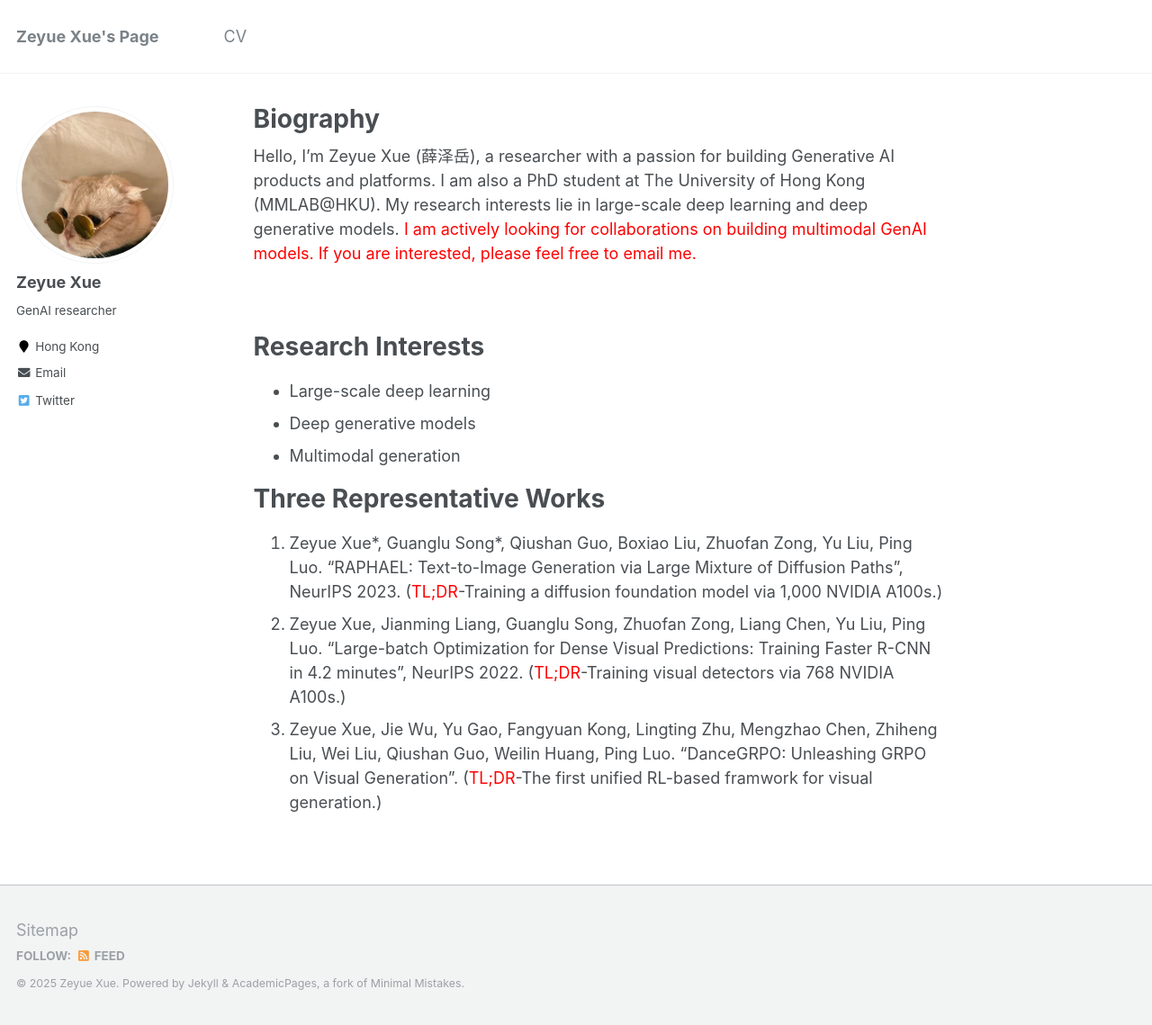
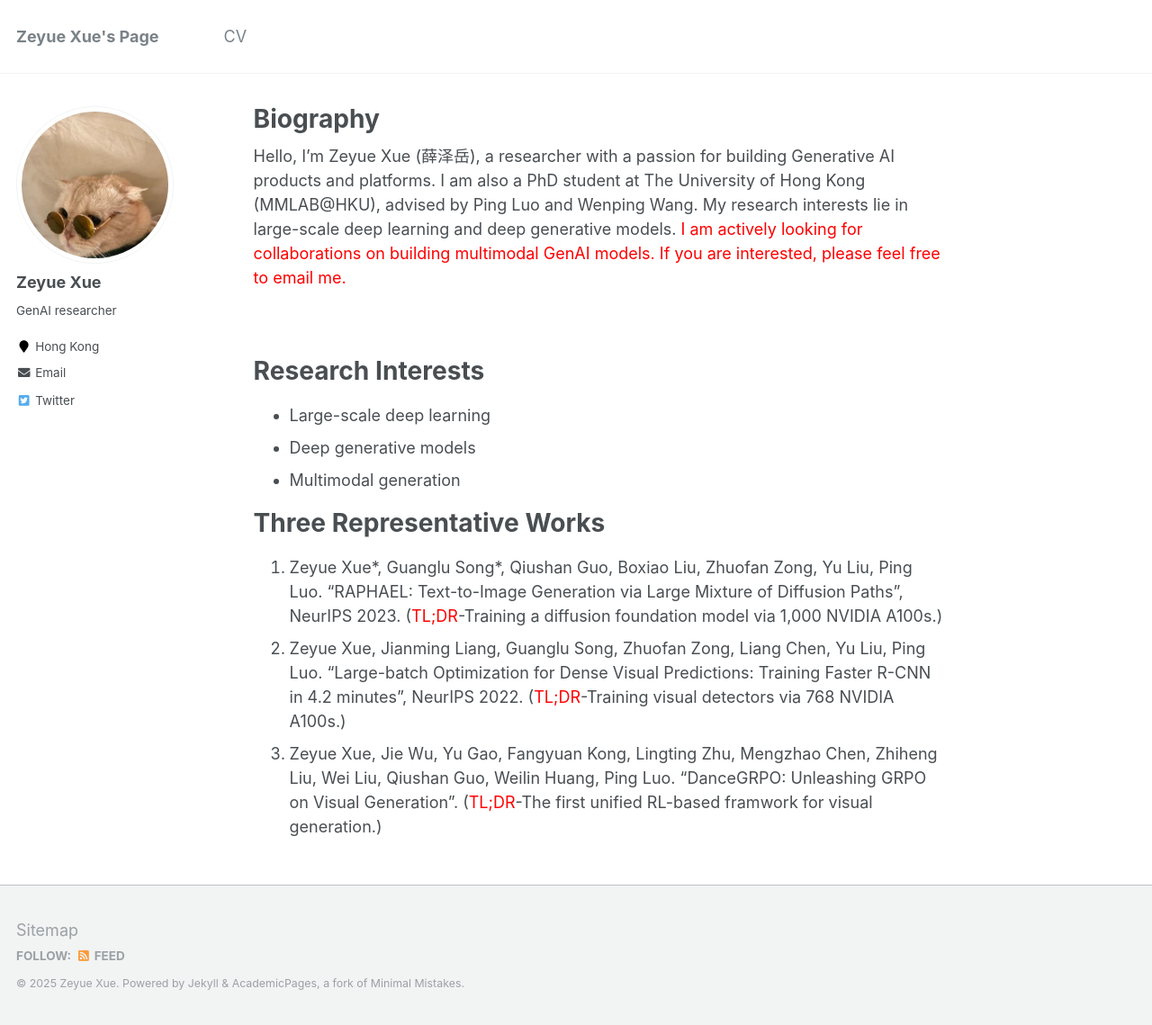
Before and after one commit to XueZeyue/xuezeyue.github.io, a Jekyll site: the page built from _pages/about.md, in a window 1280 px wide and 1139 px high. Shown: the whole window at 90% size. Built offline with Jekyll 4.4.1, drawn with Linux system fonts in a browser that asks for light colours.

Commit message:
initial commit

```diff
--- a/_pages/about.md
+++ b/_pages/about.md
@@ -8,7 +8,7 @@ redirect_from:
   - /about.html
 ---
 
-Hello, I’m Zeyue Xue (薛泽岳), a researcher with a passion for building Generative AI products and platforms. I am also a PhD student at The University of Hong Kong (MMLAB@HKU). My research interests lie in large-scale deep learning and deep generative models. <font color="red">I am actively looking for collaborations on building multimodal GenAI models. If you are interested, please feel free to email me.</font>
+Hello, I’m Zeyue Xue (薛泽岳), a researcher with a passion for building Generative AI products and platforms. I am also a PhD student at The University of Hong Kong (MMLAB@HKU), advised by Ping Luo and Wenping Wang. My research interests lie in large-scale deep learning and deep generative models. <font color="red">I am actively looking for collaborations on building multimodal GenAI models. If you are interested, please feel free to email me.</font>
 
 <br/>
 
```
